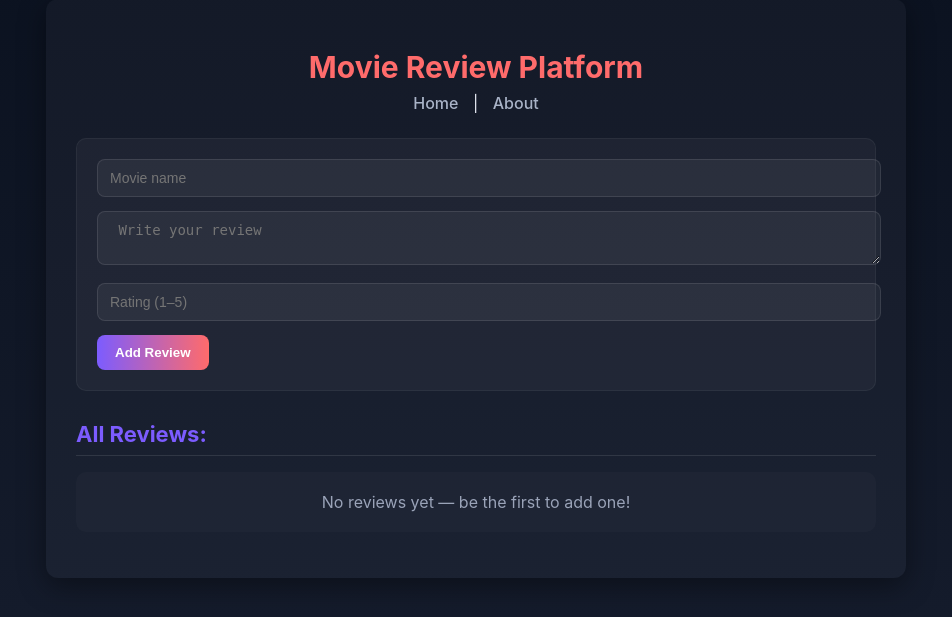
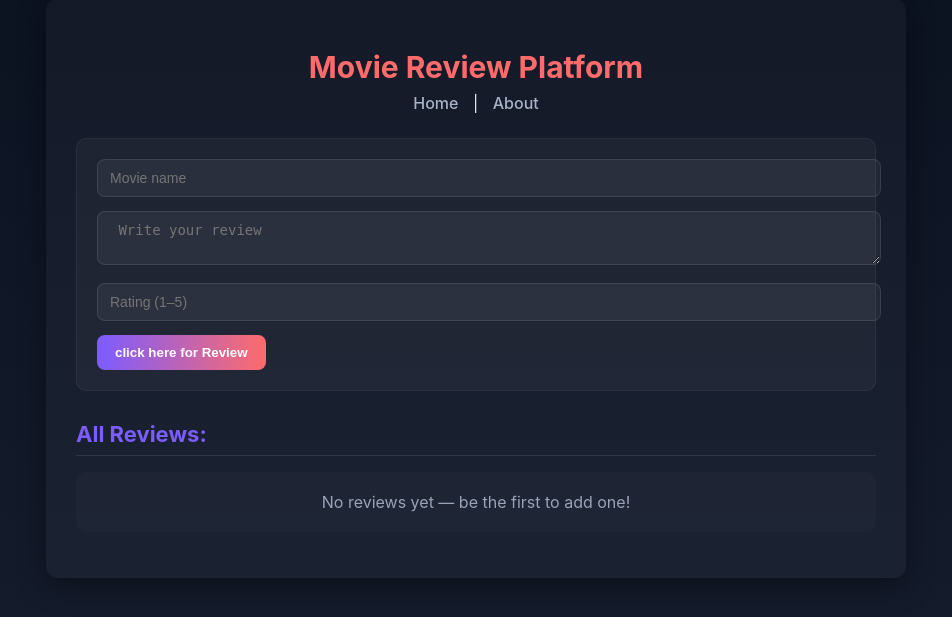
Before and after one commit to MekalaKaveri18/Movie-Reviev-Devops, a Flask app: page / in a window 1280 px wide. Shown: the part 41-658 px from the top of the page, without its empty margins (164-1116 px from the left). Run offline with Flask 3, Linux system fonts and the light colour scheme.

Commit message:
Update index.html

```diff
--- a/templates/index.html
+++ b/templates/index.html
@@ -150,7 +150,7 @@
       <input type="text" name="movie" placeholder="Movie name" required><br>
       <textarea name="review" placeholder=" Write your review" required></textarea><br>
       <input type="number" name="rating" min="1" max="5" placeholder="Rating (1–5)"><br>
-      <button type="submit">Add Review</button>
+      <button type="submit">click here for Review</button>
     </form>
 
     <h3>All Reviews:</h3>
@@ -159,7 +159,7 @@
       {% for r in reviews %}
         <div class="review">
           <p><strong>{{ r.movie }}</strong>
-          <span class="rating">({{ r.rating }}/5)</span>: {{ r.review }}</p>
+          <span class="Give Rating">({{ r.rating }}/5)</span>: {{ r.review }}</p>
         </div>
       {% endfor %}
     {% else %}
```
